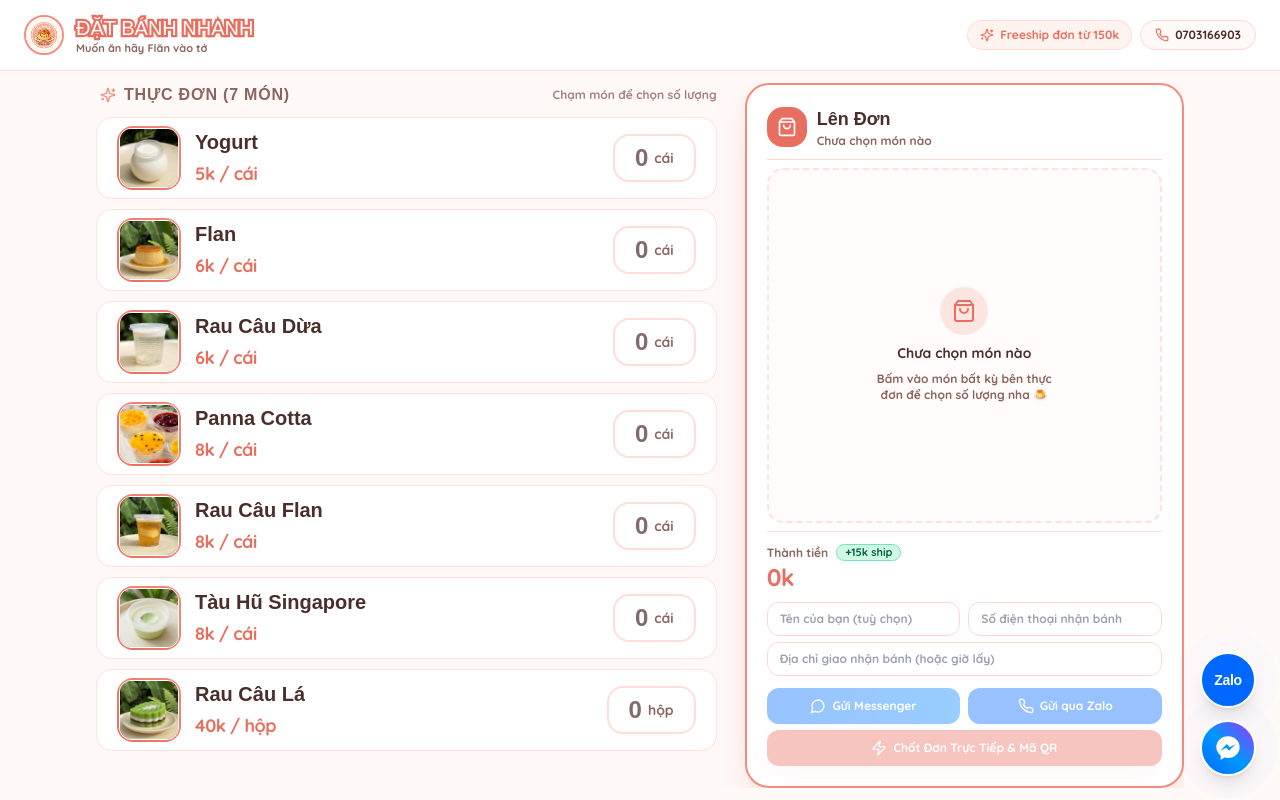
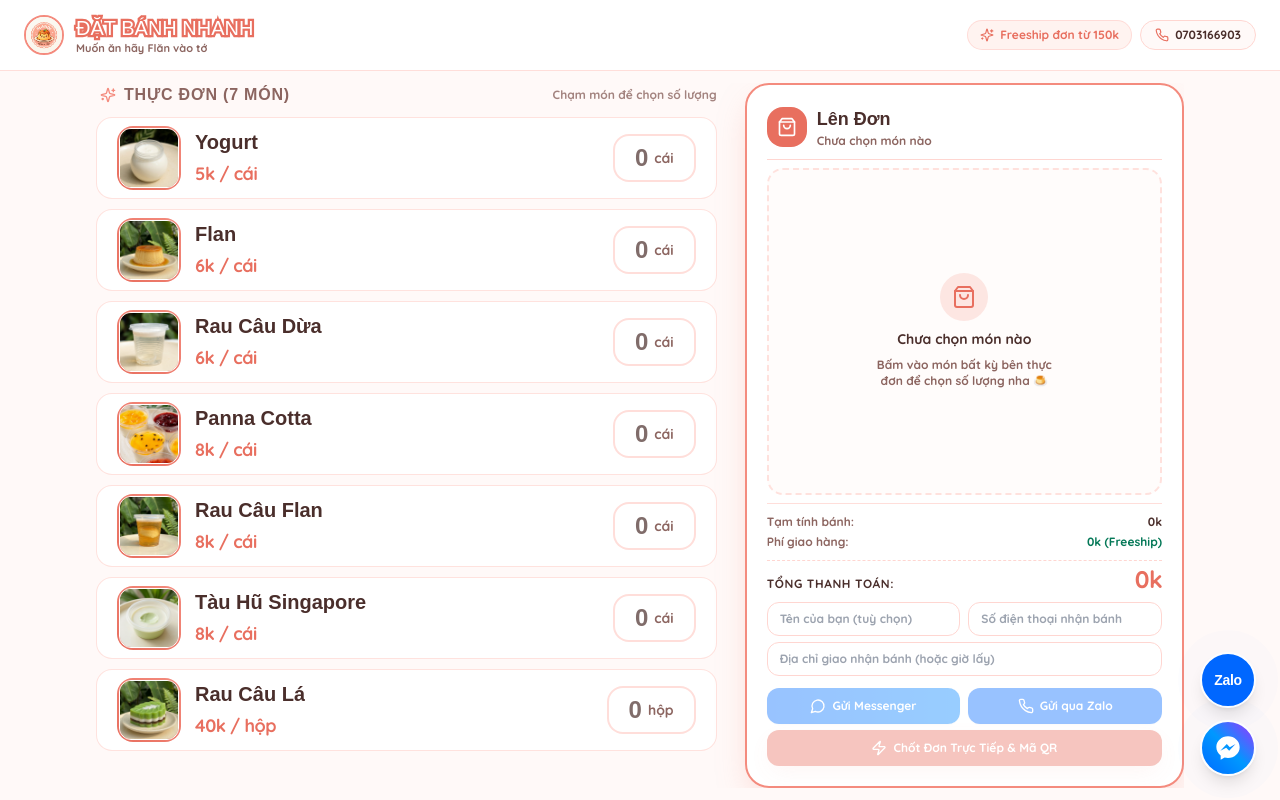
Before and after one commit to kura-hashed/flandi, a Next.js app: page /order in a window 1280 px wide. Built offline with nearby package versions, Linux system fonts and the light colour scheme; a web font is replaced by a local one.

Commit message:
refactor(order): remove duplicate ship info and omit unit price from order item rows

```diff
--- a/src/app/order/page.tsx
+++ b/src/app/order/page.tsx
@@ -662,14 +662,9 @@ export default function QuickSingleScreenOrderPage() {
                         key={item.product.id}
                         className="py-1.5 px-3 rounded-xl bg-flandi-bg border border-flandi-pink/70 flex items-center justify-between gap-2 shadow-2xs"
                       >
-                        <div className="flex items-center gap-1.5 min-w-0 flex-1">
-                          <span className="text-xs font-black text-flandi-dark truncate">
+                        <span className="text-xs font-black text-flandi-dark truncate flex-1 min-w-0">
                           {item.product.name}
                         </span>
-                          <span className="text-[11px] font-bold text-flandi-muted shrink-0">
-                            ({formatVND(item.product.price)})
-                          </span>
-                        </div>
 
                         {/* Stepper +/- */}
                         <div className="flex items-center gap-2 shrink-0">
@@ -725,42 +720,27 @@ export default function QuickSingleScreenOrderPage() {
 
                 {/* Phần Tổng Tiền & Form Chốt Đơn */}
                 <div className="border-t border-flandi-pink/80 pt-2.5 space-y-2.5 shrink-0">
-                  {/* Tạm tính & Freeship */}
-                  <div className="space-y-1">
-                    {subtotal > 0 && subtotal < freeShipMin ? (
-                      <div className="px-3 py-1.5 rounded-xl bg-flandi-cream text-flandi-coral text-xs font-extrabold flex items-center justify-between border border-flandi-pink/60">
-                        <span>+{formatVND(freeShipMin - subtotal)} để Freeship!</span>
-                        <span>Phí ship: {formatVND(shippingFee)}</span>
+                  {/* Chi tiết tiền */}
+                  <div className="space-y-1 text-xs font-bold text-flandi-muted">
+                    <div className="flex items-center justify-between">
+                      <span>Tạm tính bánh:</span>
+                      <span className="font-extrabold text-flandi-dark">{formatVND(subtotal)}</span>
                     </div>
-                    ) : subtotal >= freeShipMin ? (
-                      <div className="px-3 py-1.5 rounded-xl bg-emerald-50 text-emerald-800 text-xs font-extrabold flex items-center justify-between border border-emerald-200">
-                        <span>🎉 Đơn của bạn được FREESHIP!</span>
-                        <span>0k</span>
+                    <div className="flex items-center justify-between">
+                      <span>Phí giao hàng:</span>
+                      <span className={shippingFee === 0 ? "font-black text-emerald-700" : "font-extrabold text-flandi-dark"}>
+                        {shippingFee === 0 ? "0k (Freeship)" : formatVND(shippingFee)}
+                      </span>
                     </div>
-                    ) : null}
+                  </div>
 
-                    {/* Thành tiền 2 dòng */}
-                    <div className="flex items-center justify-between pt-0.5">
-                      <div>
-                        <div className="flex items-center gap-2 mb-1">
-                          <span className="text-xs font-extrabold text-flandi-muted leading-none">
-                            Thành tiền
+                  <div className="flex items-baseline justify-between pt-1.5 border-t border-dashed border-flandi-pink">
+                    <span className="text-xs font-black text-flandi-dark uppercase tracking-wider">
+                      Tổng thanh toán:
                     </span>
-                          {subtotal > 0 && subtotal >= freeShipMin ? (
-                            <span className="px-2 py-0.5 rounded-full bg-emerald-100 text-emerald-800 border border-emerald-300 text-[11px] font-black leading-none shadow-2xs">
-                              Freeship
-                            </span>
-                          ) : (
-                            <span className="px-2 py-0.5 rounded-full bg-emerald-100 text-emerald-800 border border-emerald-300 text-[11px] font-black leading-none shadow-2xs">
-                              +15k ship
-                            </span>
-                          )}
-                        </div>
                     <span className="text-2xl font-black text-flandi-coral tracking-tight leading-none">
                       {formatVND(grandTotal)}
                     </span>
-                      </div>
-                    </div>
                   </div>
 
                   {/* Form Nhập Thông Tin Khách */}
@@ -983,14 +963,9 @@ export default function QuickSingleScreenOrderPage() {
                           key={item.product.id}
                           className="bg-white rounded-xl py-1.5 px-2.5 border border-flandi-pink/60 flex items-center justify-between gap-2 shadow-2xs"
                         >
-                          <div className="flex items-center gap-1.5 min-w-0 flex-1">
-                            <span className="text-xs font-black text-flandi-dark truncate">
+                          <span className="text-xs font-black text-flandi-dark truncate flex-1 min-w-0">
                             {item.product.name}
                           </span>
-                            <span className="text-[10px] font-bold text-flandi-muted shrink-0">
-                              ({formatVND(item.product.price)})
-                            </span>
-                          </div>
 
                           <div className="flex items-center gap-1.5 sm:gap-2 shrink-0">
                             {/* Stepper +/- */}
@@ -1046,21 +1021,9 @@ export default function QuickSingleScreenOrderPage() {
                   </div>
                 )}
 
-                {/* 2. Chi Tiết Tiền & Freeship */}
+                {/* 2. Chi Tiết Tiền */}
                 <div className="bg-white rounded-2xl p-2.5 sm:p-3 border border-flandi-pink/70 space-y-1 shadow-2xs">
-                  {subtotal > 0 && subtotal < freeShipMin ? (
-                    <div className="px-2.5 py-1 rounded-xl bg-flandi-cream text-flandi-coral text-[11px] sm:text-xs font-extrabold flex items-center justify-between border border-flandi-pink/60">
-                      <span>+{formatVND(freeShipMin - subtotal)} để Freeship!</span>
-                      <span>Phí ship: {formatVND(shippingFee)}</span>
-                    </div>
-                  ) : subtotal >= freeShipMin ? (
-                    <div className="px-2.5 py-1 rounded-xl bg-emerald-50 text-emerald-800 text-[11px] sm:text-xs font-extrabold flex items-center justify-between border border-emerald-200">
-                      <span>🎉 Đơn của bạn được FREESHIP!</span>
-                      <span>0k</span>
-                    </div>
-                  ) : null}
-
-                  <div className="flex items-center justify-between text-xs font-bold text-flandi-muted pt-0.5">
+                  <div className="flex items-center justify-between text-xs font-bold text-flandi-muted">
                     <span>Tạm tính bánh:</span>
                     <span className="font-extrabold text-flandi-dark">{formatVND(subtotal)}</span>
                   </div>
@@ -1075,22 +1038,9 @@ export default function QuickSingleScreenOrderPage() {
                     <span className="text-xs font-black text-flandi-dark uppercase tracking-wider">
                       Tổng thanh toán:
                     </span>
-                    <div className="flex items-center gap-1.5">
-                      {subtotal > 0 && (
-                        subtotal >= freeShipMin ? (
-                          <span className="px-2 py-0.5 rounded-full bg-emerald-100 text-emerald-800 border border-emerald-300 text-[10px] font-black">
-                            Freeship
-                          </span>
-                        ) : (
-                          <span className="px-2 py-0.5 rounded-full bg-emerald-100 text-emerald-800 border border-emerald-300 text-[10px] font-black">
-                            +15k ship
-                          </span>
-                        )
-                      )}
                     <span className="font-display text-lg sm:text-xl font-black text-flandi-coral leading-none">
                       {formatVND(grandTotal)}
                     </span>
-                    </div>
                   </div>
                 </div>
 
```
Lines whose indentation alone changed are shown as unchanged.
